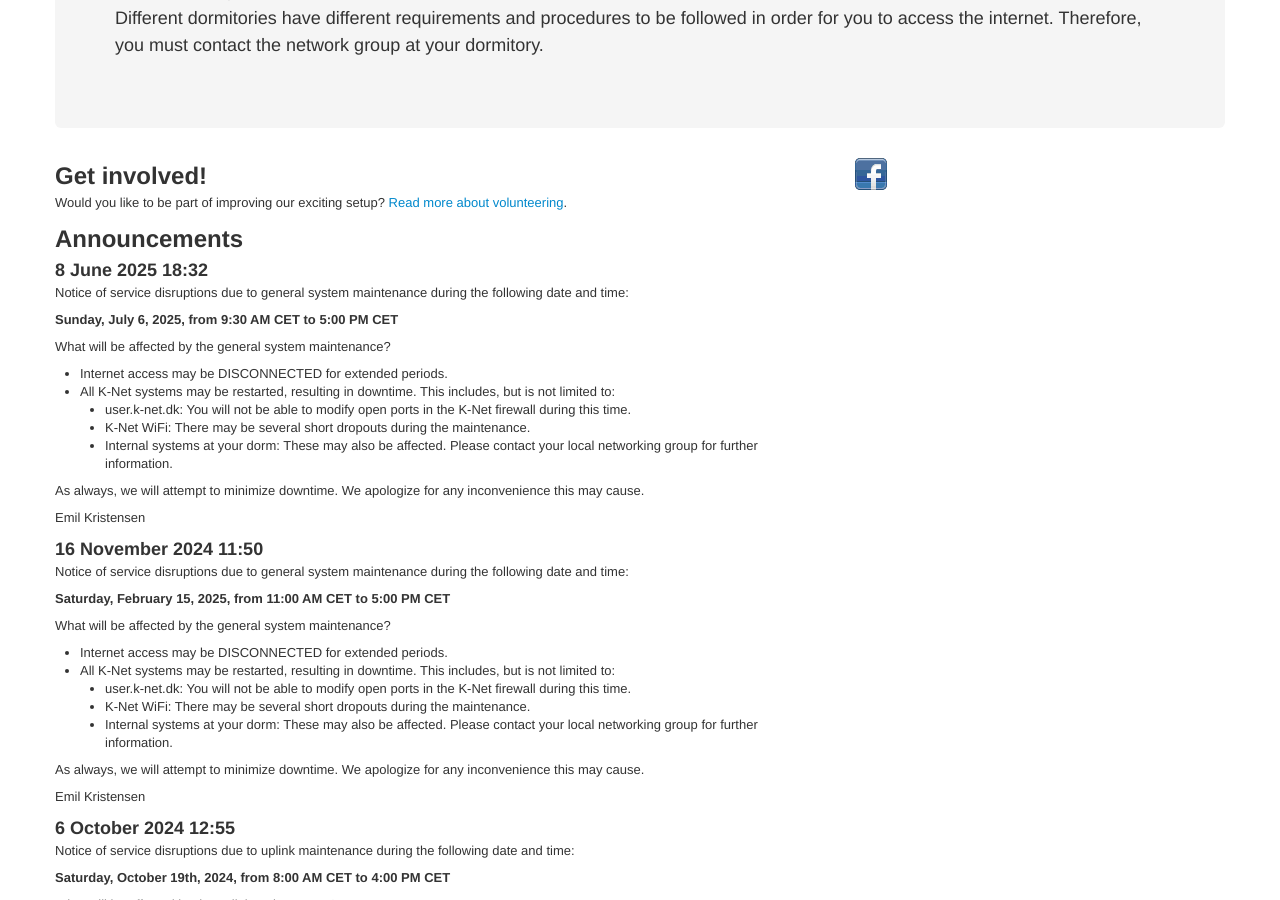
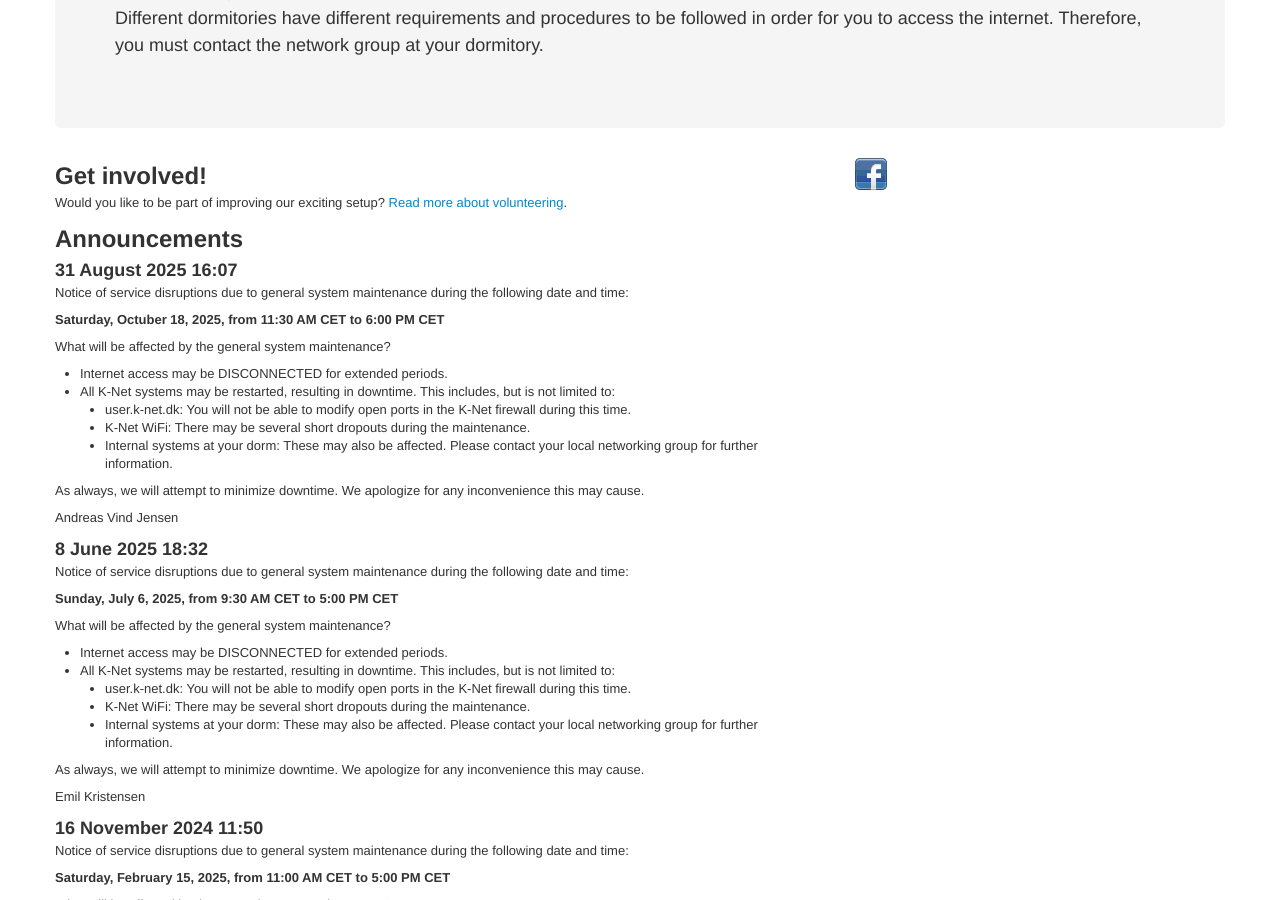
Before and after one commit to knetsystem/homepage, a Jekyll site: the page built from index.markdown, in a window 1280 px wide and 900 px high, scrolled down 328 px. Built offline with Jekyll 4.4.1, drawn with Linux system fonts in a browser that asks for light colours.

Commit message:
Update index.markdown
Added disruption announcement

```diff
--- a/index.markdown
+++ b/index.markdown
@@ -20,6 +20,23 @@
 
 
         <h2>Announcements</h2>
+
+    <h3>31 August 2025 16:07</h3>
+    <p>Notice of service disruptions due to general system maintenance during the following date and time:</p>
+    <p><b>Saturday, Octuber 18, 2025, from 11:30 AM CET to 6:00 PM CET</b></p>
+    <p>What will be affected by the general system maintenance?</p>
+    <ul>
+      <li>Internet access may be DISCONNECTED for extended periods.</li>
+      <li>All K-Net systems may be restarted, resulting in downtime. This includes, but is not limited to:</li>
+      <ul>
+          <li>user.k-net.dk: You will not be able to modify open ports in the K-Net firewall during this time.</li>
+          <li>K-Net WiFi: There may be several short dropouts during the maintenance.</li>
+          <li>Internal systems at your dorm: These may also be affected. Please contact your local networking group for further information.</li>
+      </ul>
+    </ul>
+    <p>As always, we will attempt to minimize downtime. We apologize for any inconvenience this may cause.</p>
+    <p>Andreas Vind Jensen</p>
+
 
     <h3>8 June 2025 18:32</h3>
     <p>Notice of service disruptions due to general system maintenance during the following date and time:</p>
```
